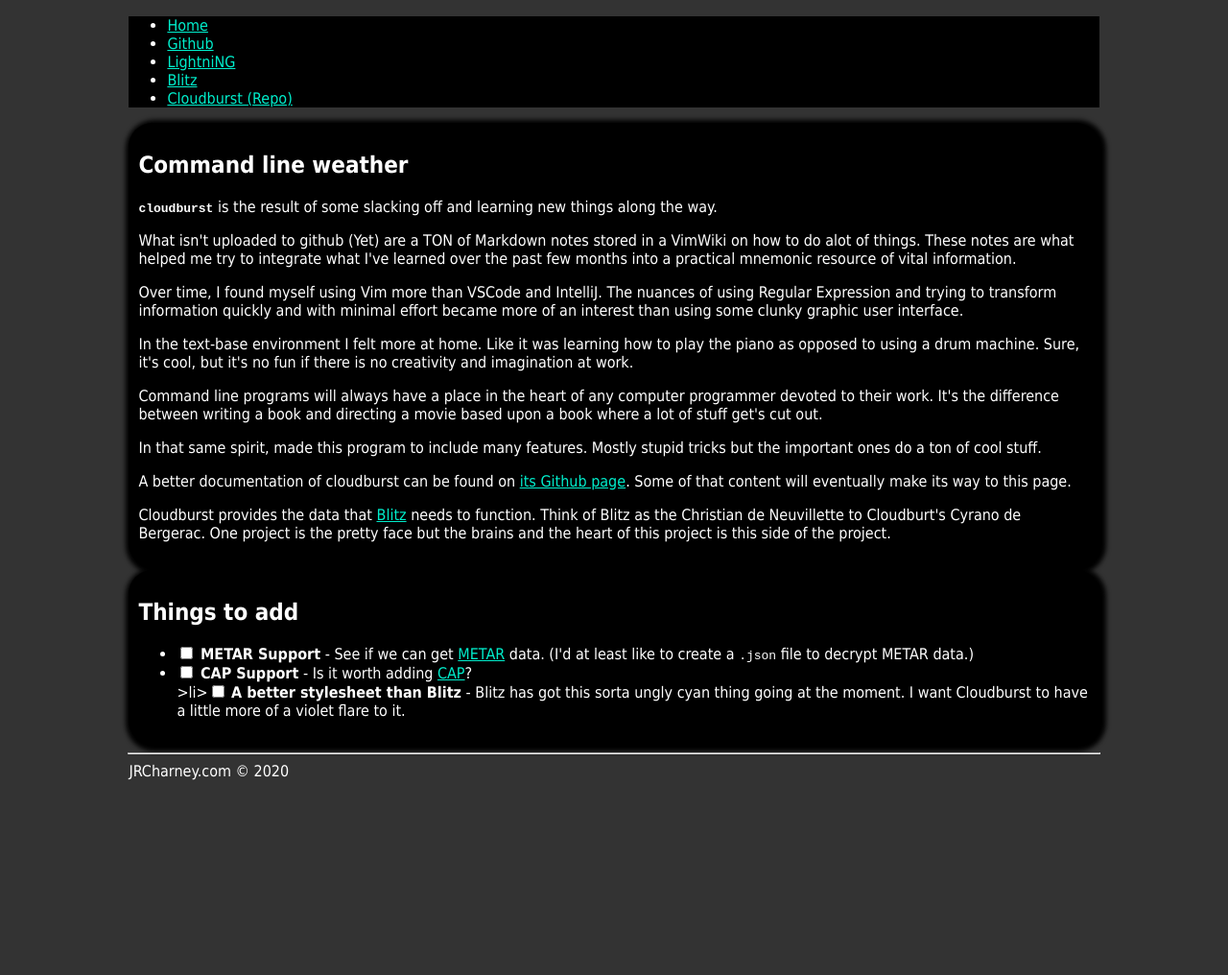
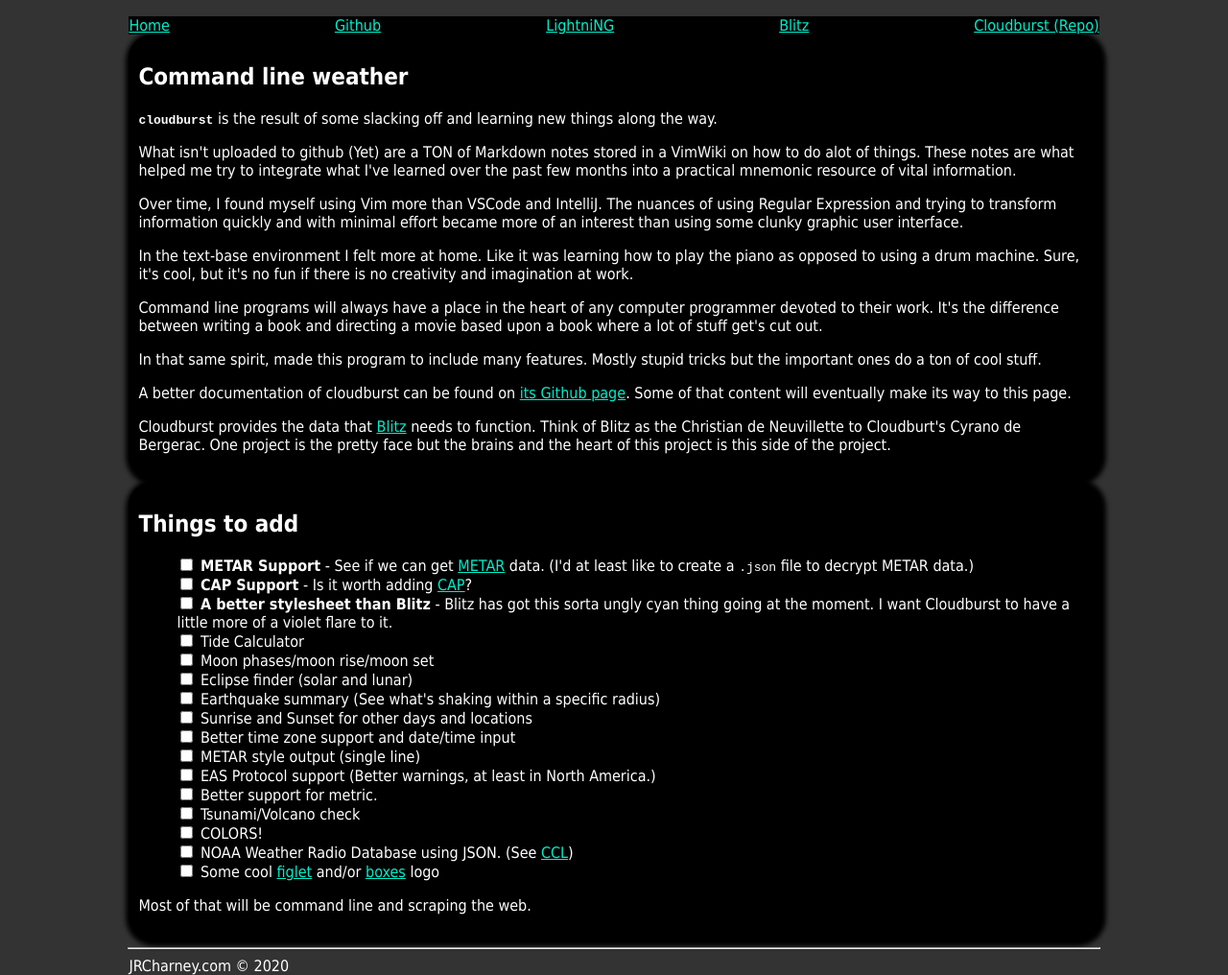
Before and after one commit to jrcharney/cloudburst, a plain HTML site: page index.html in a window 1280 px wide. Shown: the part 112-1128 px from the top of the page at 96% size. Before the commit the page ends 925 px from the top, so only its background shows below. Drawn offline with Linux system fonts and the light colour scheme.

Commit message:
Moved todo list to ghp

```diff
--- a/index.html
+++ b/index.html
@@ -34,10 +34,24 @@
 	<article>
 	  <h2>Things to add</h2>
 	  <ul class="todolist">
-		  <li><input type="checkbox">&nbsp;<b><abbr type="Meteorological Terminal Aviation Routine Weather Report">METAR</a> Support</b> - See if we can get <a href="https://en.wikipedia.org/wiki/METAR">METAR</a> data. (I'd at least like to create a <code>.json</code> file to decrypt METAR data.)</li>
-		  <li><input type="checkbox">&nbsp;<b><abbr type="Common Alerting Protocol">CAP</abbr> Support</b> - Is it worth adding <a href="https://en.wikipedia.org/wiki/Common_Alerting_Protocol">CAP</a>?</li>
-		  >li><input type="checkbox">&nbsp;<b>A better stylesheet than Blitz</b> - Blitz has got this sorta ungly cyan thing going at the moment. I want Cloudburst to have a little more of a violet flare to it.</li>
-	  </ul>
+		<li><input type="checkbox">&nbsp;<b><abbr type="Meteorological Terminal Aviation Routine Weather Report">METAR</a> Support</b> - See if we can get <a href="https://en.wikipedia.org/wiki/METAR">METAR</a> data. (I'd at least like to create a <code>.json</code> file to decrypt METAR data.)</li>
+		<li><input type="checkbox">&nbsp;<b><abbr type="Common Alerting Protocol">CAP</abbr> Support</b> - Is it worth adding <a href="https://en.wikipedia.org/wiki/Common_Alerting_Protocol">CAP</a>?</li>
+		<li><input type="checkbox">&nbsp;<b>A better stylesheet than Blitz</b> - Blitz has got this sorta ungly cyan thing going at the moment. I want Cloudburst to have a little more of a violet flare to it.</li>
+<li><input type="checkbox">&nbsp;Tide Calculator</li>
+<li><input type="checkbox">&nbsp;Moon phases/moon rise/moon set</li>
+<li><input type="checkbox">&nbsp;Eclipse finder (solar and lunar)</li>
+<li><input type="checkbox">&nbsp;Earthquake summary (See what's shaking within a specific radius)</li>
+<li><input type="checkbox">&nbsp;Sunrise and Sunset for other days and locations</li>
+<li><input type="checkbox">&nbsp;Better time zone support and date/time input</li>
+<li><input type="checkbox">&nbsp;METAR style output (single line)</li>
+<li><input type="checkbox">&nbsp;EAS Protocol support (Better warnings, at least in North America.)</li>
+<li><input type="checkbox">&nbsp;Better support for metric.</li>
+<li><input type="checkbox">&nbsp;Tsunami/Volcano check</li>
+<li><input type="checkbox">&nbsp;COLORS!</li>
+<li><input type="checkbox">&nbsp;NOAA Weather Radio Database using JSON. (See <a href="doc/ccl.md">CCL</a>) </li>
+<li><input type="checkbox">&nbsp;Some cool <a href="http://www.figlet.org/">figlet</a> and/or <a href="https://boxes.thomasjensen.com/">boxes</a> logo</li>
+		</ul>
+		<p>Most of that will be command line and scraping the web.</p>
 	</article>
   </main>
   <hr>
--- a/styles.css
+++ b/styles.css
@@ -51,9 +51,20 @@
 
 /* TODO: Dropdown menu later */
 
-nav > ul {}
+nav > ul {
+	display: flex;
+	align-items: stretch;
+	justify-content: space-between;
+	width: 100%;
+	margin: 0;
+	padding: 0;
+}
 
-nav > ul > li {}
+nav > ul > li {
+	display: block;
+	flex: 0 1 auto;
+	list-style-type:none;
+}
 
 main {
   background-color: none;
@@ -90,6 +101,7 @@
 }
 
 ul.todolist {}
-ul.todolist > li {}
+ul.todolist > li {list-style-type:none;}
 ul.todolist > li > input[type="checkbox"] {}
 ul.todolist > li > input[type="checkbox"]:checked {}
+/* TODO: strike thru text next to the check todo item */
```
Also changed, not shown: 1 other file.
